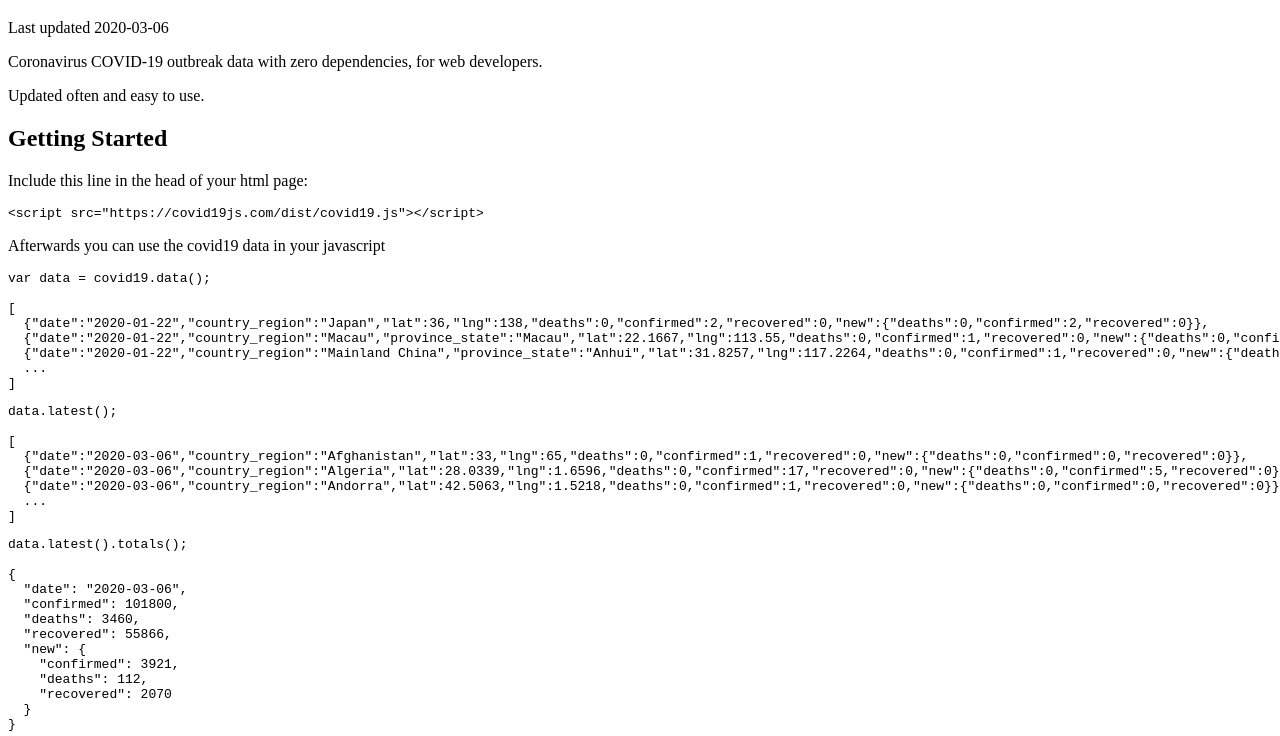
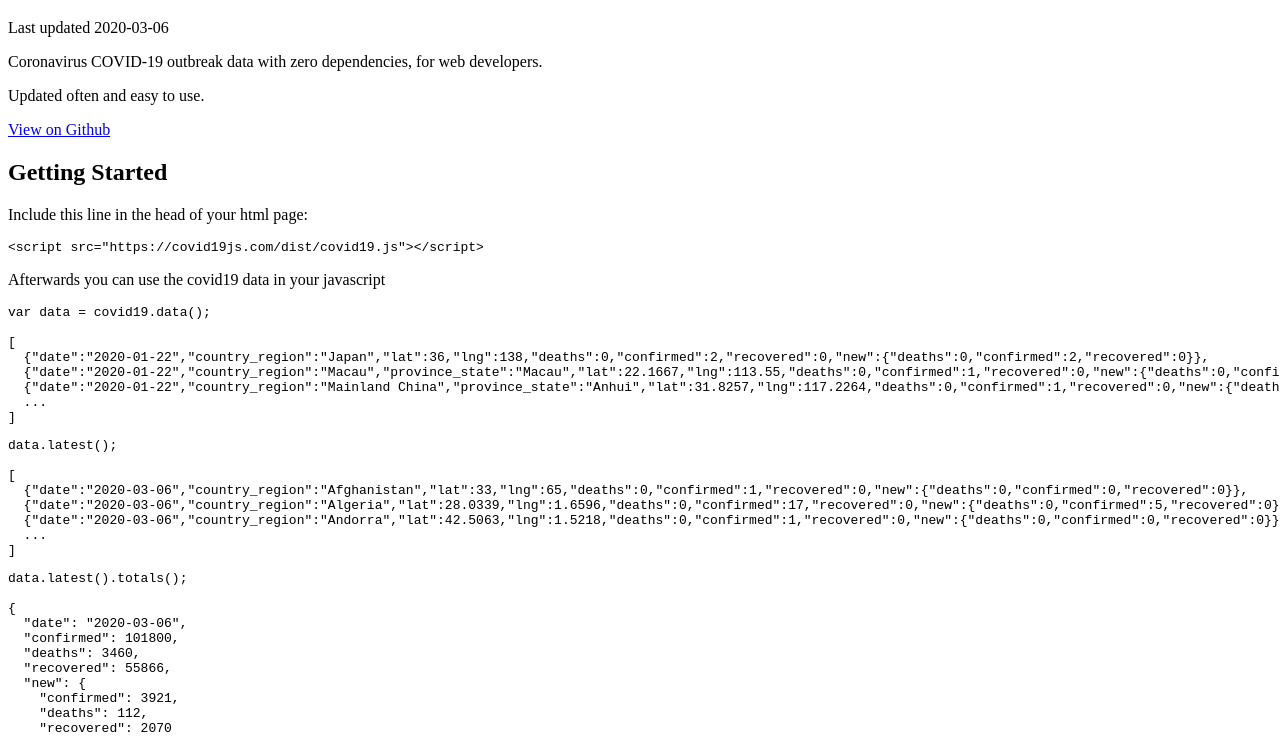
Before and after one commit to fullergalway/covid19js, a website built with webpack: page index.html in a window 1280 px wide. Shown: the part 61-797 px from the top of the page. Built offline with nearby package versions, Linux system fonts and the light colour scheme; a script that the page names is missing; a small style sheet from the web is missing.

Commit message:
updated html

```diff
--- a/index.html
+++ b/index.html
@@ -30,6 +30,7 @@
 <p>Last updated <span id="updated">(javascript required)</span></p>
 <p>Coronavirus COVID-19 outbreak data with zero dependencies, for web developers.</p>
 <p>Updated often and easy to use.</p>
+<a href="https://github.com/fullergalway/covid19js/">View on Github</a>
 <h2>Getting Started</h2>
 <p>Include this line in the head of your html page:</p>
 <pre><code class="html">&lt;script src="https://covid19js.com/dist/covid19.js"&gt;&lt;/script&gt;</code></pre>
```
